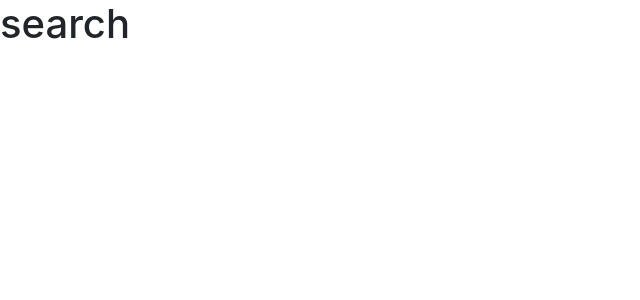
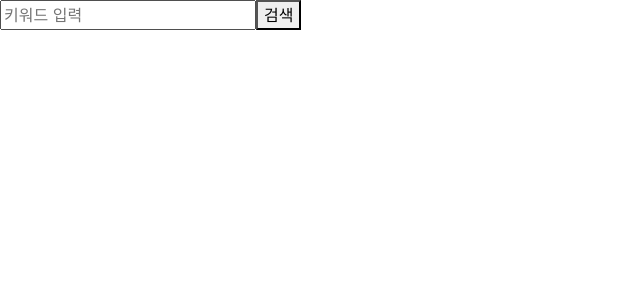
Before and after one commit to OHaEuN/Hackertone_JANBU, a React (Create React App) app in the folder janbu/: page /search in a window 1280 px wide. Shown: the top 300 px of the page, without its empty margins (0-640 px from the left). Built offline with nearby package versions, Linux system fonts and the light colour scheme; the HTML template or start-up script is replaced by a standard one.

Commit message:
Edit Search

```diff
--- a/janbu/package.json
+++ b/janbu/package.json
@@ -6,6 +6,8 @@
     "@testing-library/jest-dom": "^5.16.5",
     "@testing-library/react": "^13.3.0",
     "@testing-library/user-event": "^13.5.0",
+    "antd": "^4.22.6",
+    "axios": "^0.27.2",
     "bootstrap": "^5.2.0",
     "react": "^18.2.0",
     "react-bootstrap": "^2.5.0",
--- a/janbu/src/routes/Community.js
+++ b/janbu/src/routes/Community.js
@@ -1,13 +1,24 @@
-import React from "react";
+import React, {useEffect} from "react";
 import axios from "axios";
 
 
 function Community () {
+    useEffect(() => {
+        const fetchEvents = async () => {
+            const res = await axios.get("https://api.covid19api.com/total/dayone/country/kr")
+            console.log(res)
+            document.querySelector(".contents").innerHTML=`${res.data[600].Deaths}명 사망`;
+        }
+        fetchEvents();
+    })
+
     return (
-    <>
-        <h1>community</h1>
-    </>
-    );
+        <section>
+            <h2>국내 코로나 현황</h2>
+            <div className="contents">
+            </div>
+        </section>
+    )
   }
 
 export default Community;
--- a/janbu/src/routes/Search.js
+++ b/janbu/src/routes/Search.js
@@ -1,11 +1,32 @@
-import React from "react";
-import axios from "axios";
-import './Search.css';
+import React, { useEffect, useState } from "react";
 
-function Search() {
-    return (
-        <h1>search</h1>
-    );
-  }
+
+
+function Search(){
+  const [searchValue, setValue] = useState("");
+  const [keyword, setKeyword] = useState("");
+  const onClick = () => setValue(keyword);
+  const onChange = (event) => setKeyword(event.target.value);
+
+  useEffect(() => {
+    console.log("I run when 'keyword' changes.");
+  }, [keyword]);
+  useEffect(() => {
+    console.log("Search keyword");
+    console.log(searchValue);
+  }, [searchValue]);
+
+  return (
+    <div>
+      <input
+        value={keyword}
+        onChange={onChange}
+        type="text"
+        placeholder="키워드 입력"
+      />
+      <button type="submit" onClick={onClick}>검색</button>
+    </div>
+  );
+}
 
 export default Search;
```
Also changed, not shown: janbu/src/components/search.js (added), 1 other file (tests, documents, lock files or other folders).
